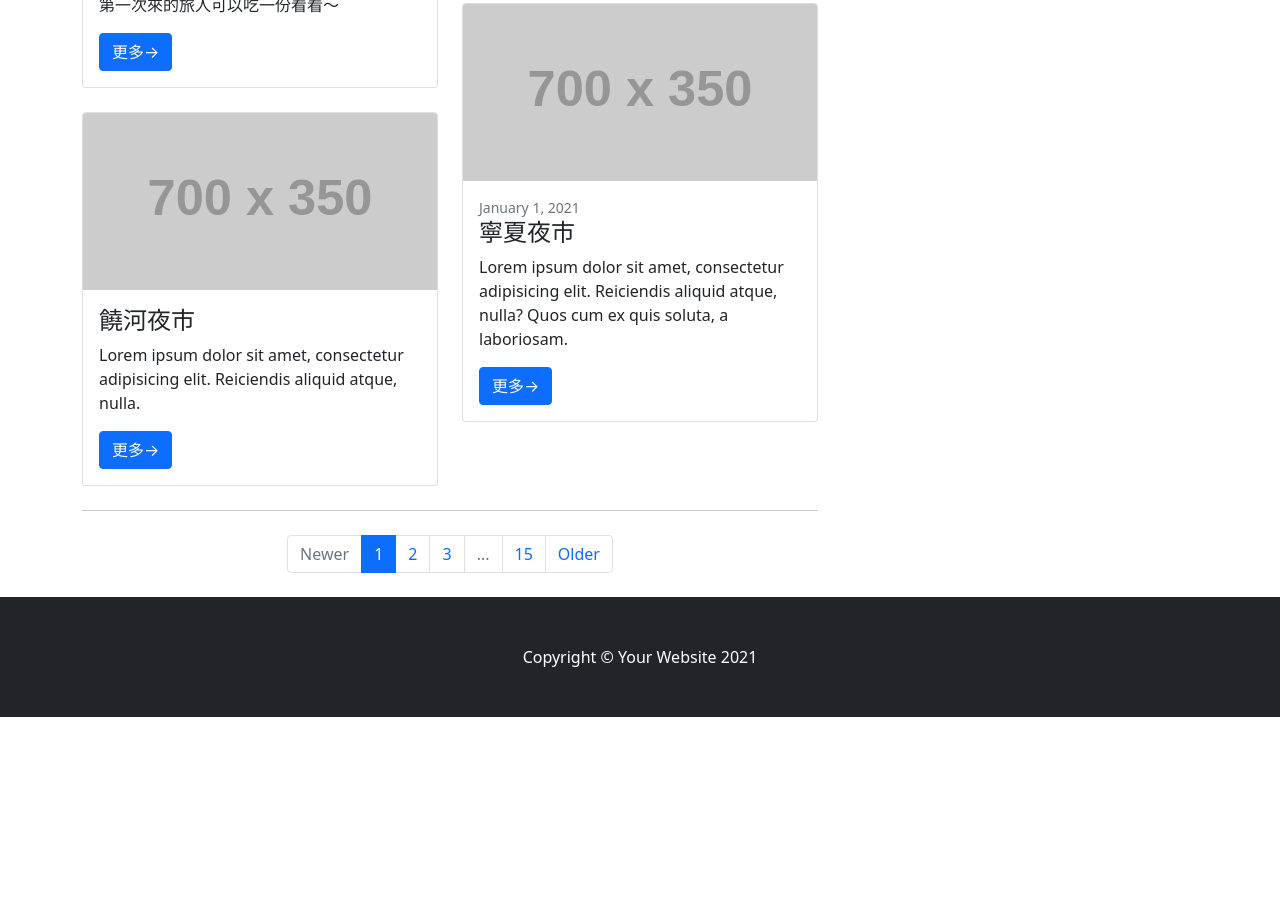
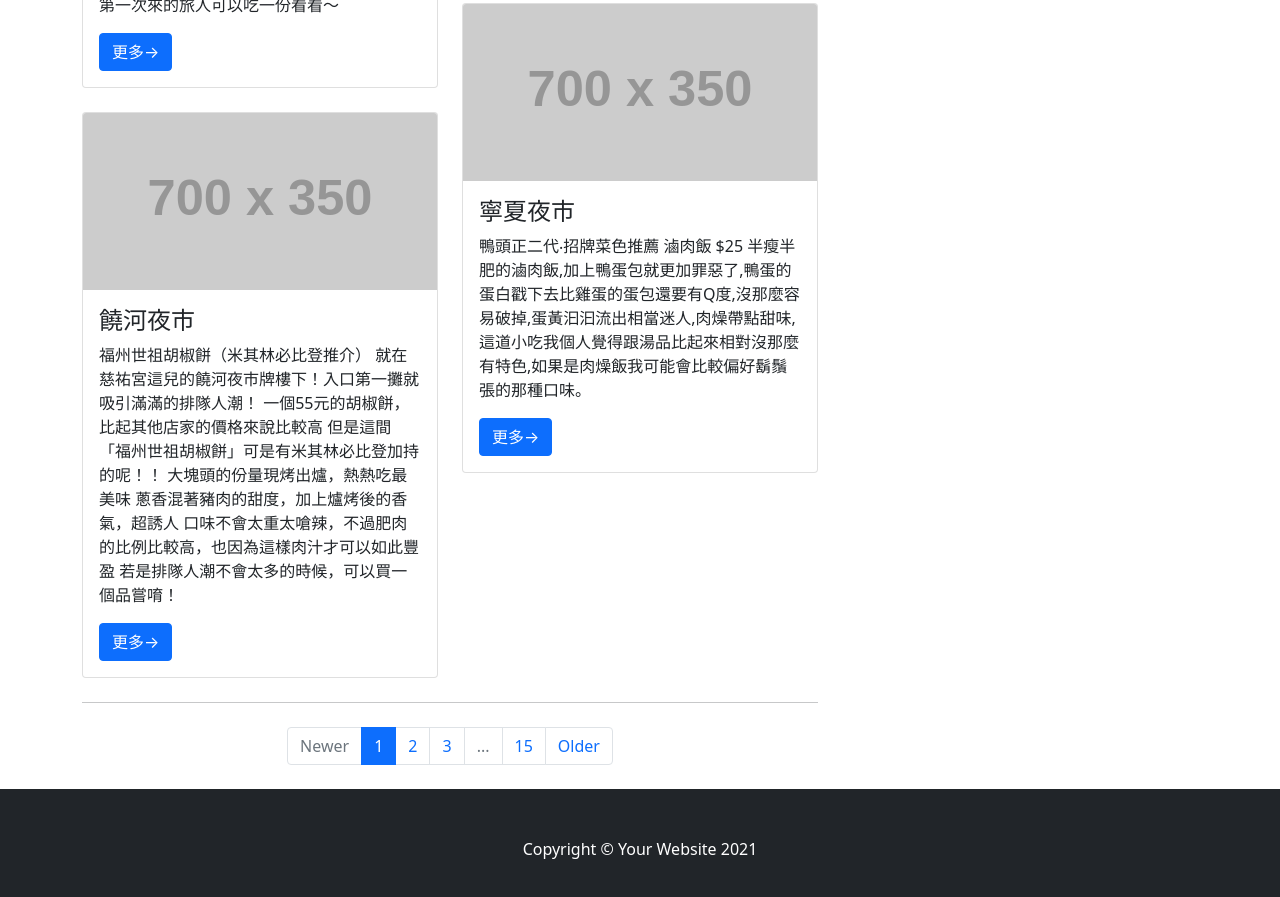
Before and after one commit to kuopoting/k3, a plain HTML site: page index.html in a window 1280 px wide. Shown: the part 1363-2260 px from the top of the page. Before the commit the page ends 2080 px from the top, so only its background shows below. Drawn offline with nearby package versions, Linux system fonts and the light colour scheme; placeholder pictures from the web are drawn by us.

Commit message:
Update index.html

```diff
--- a/index.html
+++ b/index.html
@@ -75,7 +75,21 @@
                                 <div class="card-body">
                                     <div class="small text-muted"></div>
                                     <h2 class="card-title h4">饒河夜市</h2>
-                                    <p class="card-text">Lorem ipsum dolor sit amet, consectetur adipisicing elit. Reiciendis aliquid atque, nulla.</p>
+                                    <p class="card-text">福州世祖胡椒餅（米其林必比登推介）
+
+就在慈祐宮這兒的饒河夜市牌樓下！入口第一攤就吸引滿滿的排隊人潮！
+
+一個55元的胡椒餅，比起其他店家的價格來說比較高
+
+但是這間「福州世祖胡椒餅」可是有米其林必比登加持的呢！！
+
+大塊頭的份量現烤出爐，熱熱吃最美味
+
+蔥香混著豬肉的甜度，加上爐烤後的香氣，超誘人
+
+口味不會太重太嗆辣，不過肥肉的比例比較高，也因為這樣肉汁才可以如此豐盈
+
+若是排隊人潮不會太多的時候，可以買一個品嘗唷！</p>
                                     <a class="btn btn-primary" href="#!">更多→</a>
                                 </div>
                             </div>
@@ -101,9 +115,10 @@
                             <div class="card mb-4">
                                 <a href="#!"><img class="card-img-top" src="https://dummyimage.com/700x350/dee2e6/6c757d.jpg" alt="..." /></a>
                                 <div class="card-body">
-                                    <div class="small text-muted">January 1, 2021</div>
+                                    <div class="small text-muted"></div>
                                     <h2 class="card-title h4">寧夏夜市</h2>
-                                    <p class="card-text">Lorem ipsum dolor sit amet, consectetur adipisicing elit. Reiciendis aliquid atque, nulla? Quos cum ex quis soluta, a laboriosam.</p>
+                                    <p class="card-text">鴨頭正二代‧招牌菜色推薦
+滷肉飯 $25 半瘦半肥的滷肉飯,加上鴨蛋包就更加罪惡了,鴨蛋的蛋白戳下去比雞蛋的蛋包還要有Q度,沒那麼容易破掉,蛋黃汩汩流出相當迷人,肉燥帶點甜味,這道小吃我個人覺得跟湯品比起來相對沒那麼有特色,如果是肉燥飯我可能會比較偏好鬍鬚張的那種口味。</p>
                                     <a class="btn btn-primary" href="#!">更多→</a>
                                 </div>
                             </div>
```
